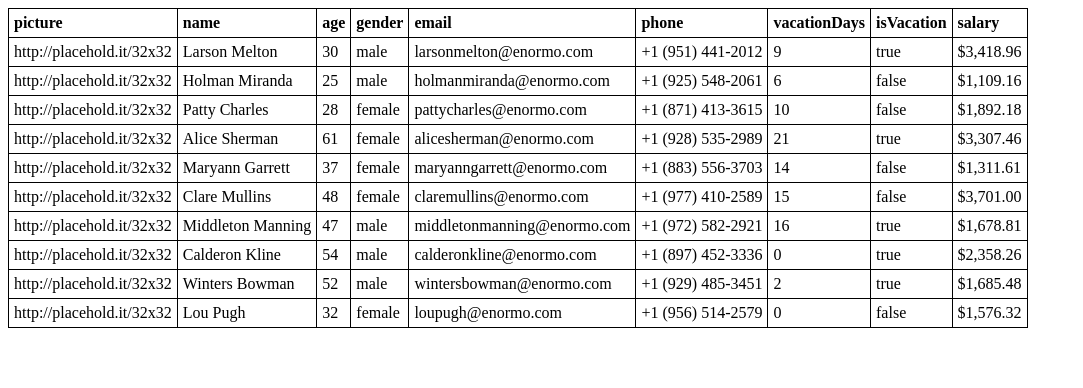
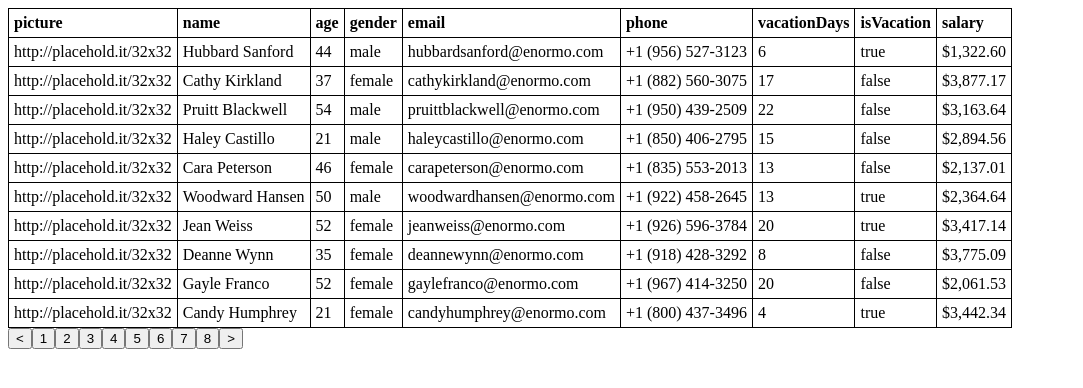
Before and after one commit to Milos9090/tableEmployee, a plain HTML site: page index.html in a window 1280 px wide. Shown: the whole page, without its empty margins (0-1083 px from the left). Drawn offline with Linux system fonts and the light colour scheme.

Commit message:
adding buttons

```diff
--- a/index.html
+++ b/index.html
@@ -12,6 +12,6 @@
     <table>
     </table>
     <script src="main.js"></script>
-
+    <div class="buttonContainer"></div>
 </body>
 </html>
--- a/main.js
+++ b/main.js
@@ -48,8 +48,8 @@ class Table {
   //filter
   filter() { }
 
-  generateTable(table, data) {
-    for (let index = 0; index < 10; index++) {
+  generateTable(table, data, start, end) {
+    for (let index = start; index < end; index++) {
       const element = data[index];
       let row = table.insertRow();
       this.insertCellText(element.picture, row)
@@ -62,6 +62,23 @@ class Table {
       this.insertCellText(element.isVacation, row)
       this.insertCellText(element.salary, row)
     };
+  }
+
+  createButtons(element,numberOfEmployees){
+    let button = document.createElement("button");
+    let text = document.createTextNode("<");
+    button.appendChild(text);
+    element.appendChild(button);
+    for (let index = 1; index <= numberOfEmployees; index++) {
+      button = document.createElement("button");
+      text = document.createTextNode(index);
+      button.appendChild(text);
+      element.appendChild(button);
+    }
+    button = document.createElement("button");
+    text = document.createTextNode(">");
+    button.appendChild(text);
+    element.appendChild(button);
   }
 }
 
@@ -81,12 +98,14 @@ async function fetchData() {
 async function main() {
   await fetchData();
   let table = document.querySelector("table");
+  let buttonContainer = document.querySelector(".buttonContainer");
   let data = ["picture", "name", "age", "gender", "email", "phone", "vacationDays", "isVacation", "salary"];
 
   var createTable = new Table;
 
   createTable.generateTableHead(table, data);
-  createTable.generateTable(table, listOfEmloyees);
+  createTable.generateTable(table, listOfEmloyees, 10, 20);
+  createTable.createButtons(buttonContainer, Math.ceil(listOfEmloyees.length / 10));
 }
 
 main();
```
